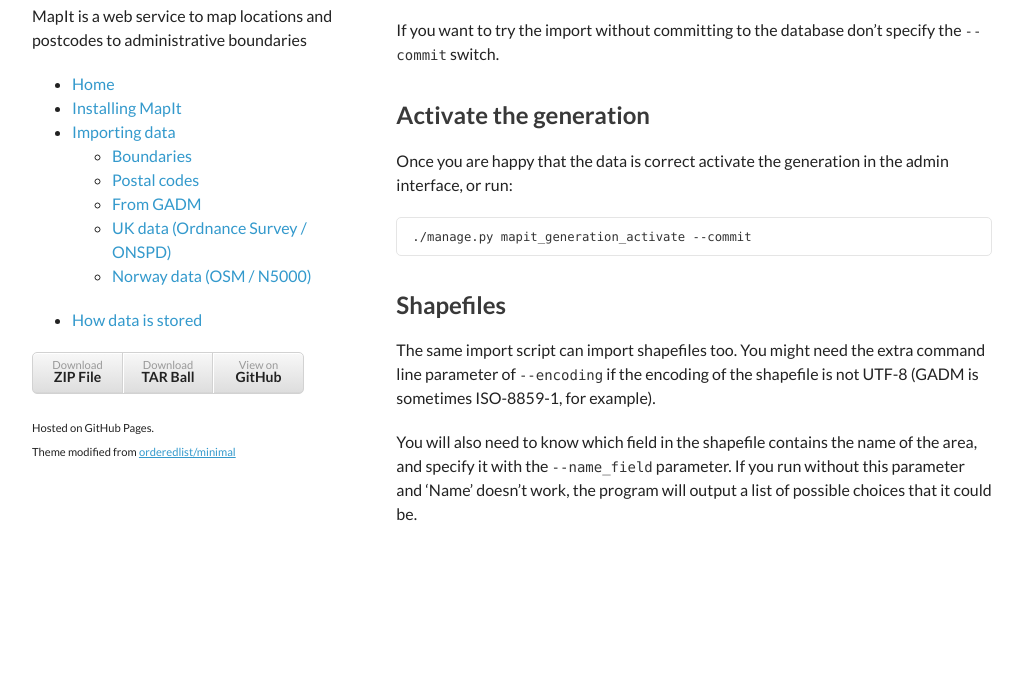
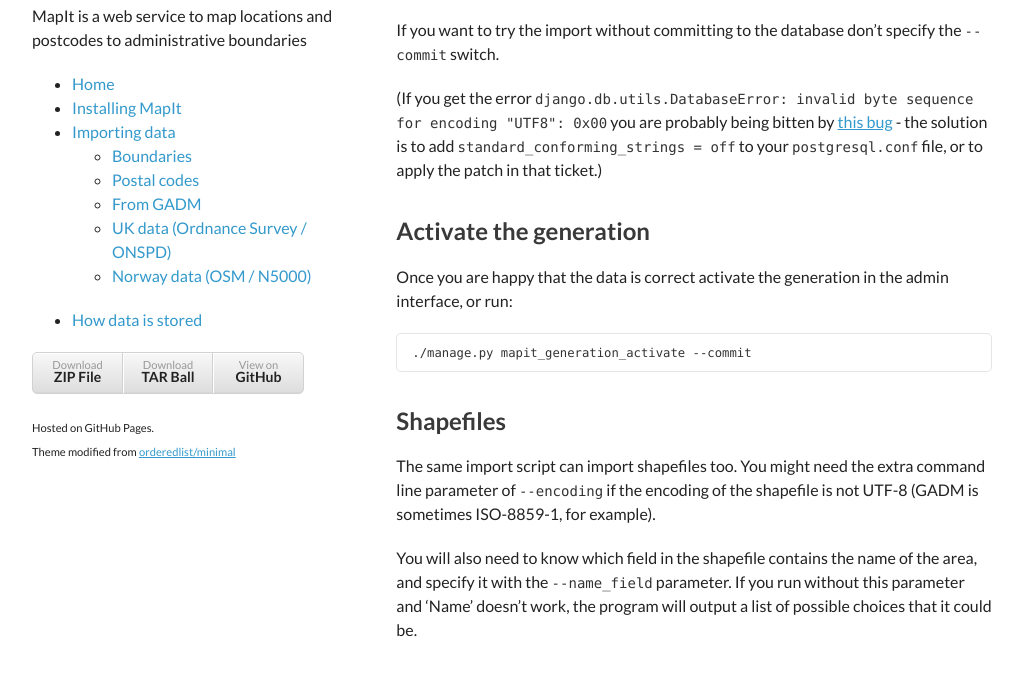
Before and after one commit to mysociety/mapit, a Jekyll site: the page built from import/gadm.md, in a window 1280 px wide and 900 px high, scrolled down 2501 px, cut to the strip 190-866 px from the top of the window. Shown: the whole strip, without its empty margins (128-1151 px from the left). Built offline with Jekyll 4.4.1, drawn with Linux system fonts in a browser that asks for light colours; before the commit the page ends 3285 px from its top, so only the background shows below that.

Commit message:
Added note about Django bug that causes cryptic error message when importing GADM (Django 1.3.*, Postgres 9.1)

```diff
--- a/import/gadm.md
+++ b/import/gadm.md
@@ -129,6 +129,12 @@
 If you want to try the import without committing to the database don't specify
 the `--commit` switch.
 
+(If you get the error `django.db.utils.DatabaseError: invalid byte sequence for
+encoding "UTF8": 0x00` you are probably being bitten by [this
+bug](https://code.djangoproject.com/ticket/16778) - the solution is to add
+`standard_conforming_strings = off` to your `postgresql.conf` file, or to apply
+the patch in that ticket.)
+
 Activate the generation
 -----------------------
 
```
